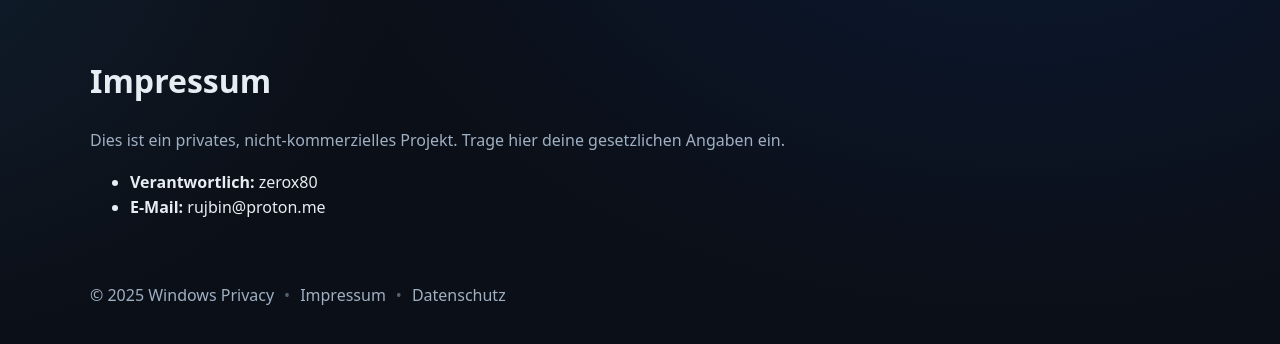
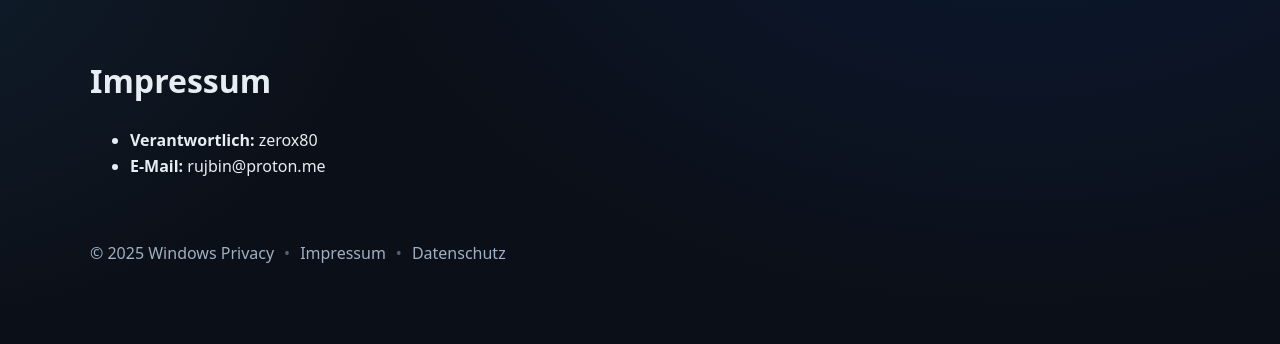
Before and after one commit to zerox80/zerox80.github.io, a plain HTML site: page impressum.html in a window 1280 px wide. Shown: the part 70-414 px from the top of the page. Drawn offline with Linux system fonts and the light colour scheme.

Commit message:
Update impressum.html

```diff
--- a/impressum.html
+++ b/impressum.html
@@ -33,7 +33,6 @@
 
     <main id="main" class="container section">
       <h1>Impressum</h1>
-      <p class="muted">Dies ist ein privates, nicht-kommerzielles Projekt. Trage hier deine gesetzlichen Angaben ein.</p>
       <ul>
         <li><strong>Verantwortlich:</strong> zerox80</li>
         <li><strong>E-Mail:</strong> rujbin@proton.me</li>
```
